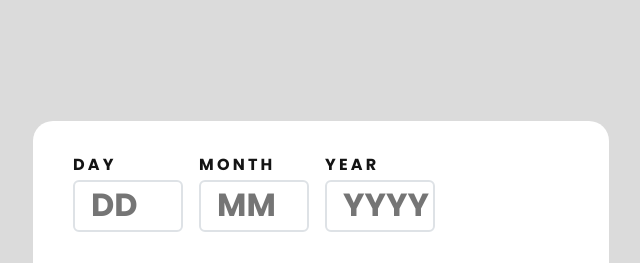
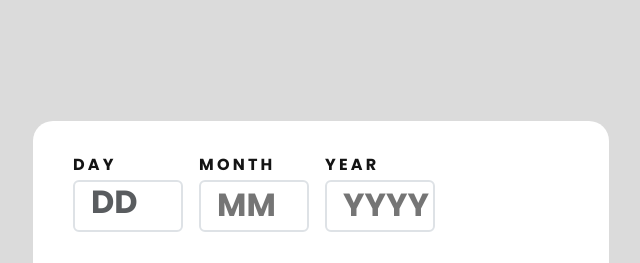
Before and after one commit to codeAndcocoa/Age-calculator-app-solution, a plain HTML site: page index.html in a window 1280 px wide. Shown: the top 263 px of the page, 319-959 px from the left. Drawn offline with nearby package versions, Linux system fonts and the light colour scheme.

Commit message:
Update index.html

```diff
--- a/index.html
+++ b/index.html
@@ -31,7 +31,7 @@ href="https://cdnjs.cloudflare.com/ajax/libs/animate.css/4.1.1/animate.min.css"
   <div class="date-input d-flex justify-content-lg-start justify-content-md-center justify-content-sm-center ps-2">
     <div class="day-input me-3 ">
       <label for="day" class="form-label text-uppercase">Day</label>
-      <input type="number" min="1" max="31" name="day" id="day" class="border border-2 border-muted w-100 h-75 ps-3  pt-2  rounded-2" placeholder="DD"
+      <input type="number" min="1" max="31" name="day" id="day" class="form-control border border-2 border-muted w-100 h-75 ps-3  pt-2  rounded-2" placeholder="DD"
       onfocus="this.placeholder='';" onblur="this.placeholder = placeholder='DD';">
       <div class="day-error invalid-feedback d-block "></div>
     </div>
```
